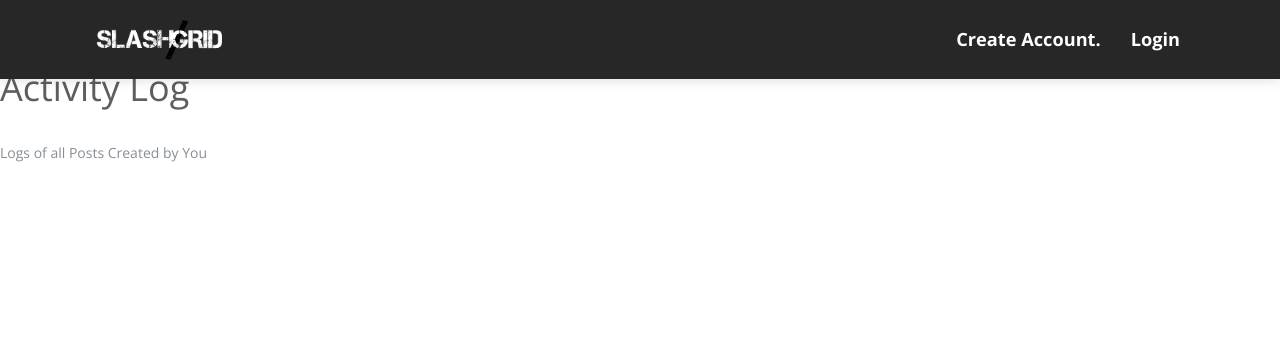
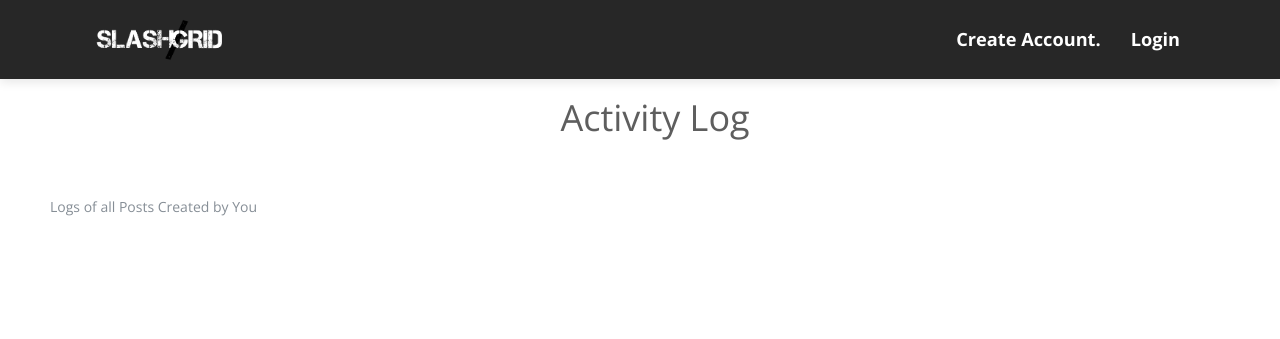
Before and after one commit to mornville/flask_blog, a Python web app: template flaskblog/templates/activity_log.html in a window 1280 px wide. Shown: the top 339 px of the page. Run offline with Jinja, Linux system fonts and the light colour scheme; the template is opened without the code that fills it, so the values that code supplies are empty; some libraries are stand-ins or nearby versions.

Commit message:
Activity log added

```diff
--- a/flaskblog/templates/activity_log.html
+++ b/flaskblog/templates/activity_log.html
@@ -3,10 +3,14 @@
 
 {% block content %}
 
+        <div class="uk-container" style="margin-top:100px">
+          <div class="row">
+            <div class="col-lg-12">
                 <div class="content-section">
-          <h3>Activity Log</h3>
-          <br>
-          <p class='text-muted'>Logs of all Posts Created by You
+                    <h3 class="text-center">Activity Log</h3>
+                    <br><br>
+                    <p class='text-muted uk-margin-small-left'>Logs of all Posts Created by You
+                      <br><br>
                       <ul class="list-group">
                           {% for post in current_user.posts %}
                           <li class="list-group-item list-group-item-light">Created <b>{{ post.title }}</b> on {{ post.date_posted.strftime('%Y-%m-%d') }}</li>
@@ -15,5 +19,8 @@
                       </ul>
                     </p>
                   </div>
+            </div>
+          </div>
+        </div>
 
 {% endblock %}
```
Also changed, not shown: flaskblog/templates/account.html (+10 -0 lines). Lines whose indentation alone changed are shown as unchanged.
